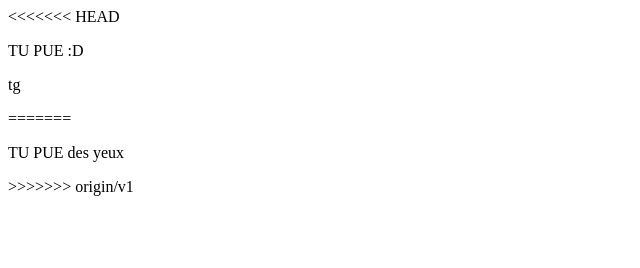
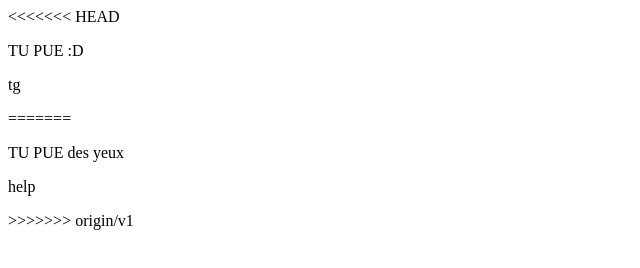
Before and after one commit to alys89/ProjetWeb, a plain HTML site: page new.html in a window 1280 px wide. Shown: the whole page, without its empty margins (0-640 px from the left). Drawn offline with Linux system fonts and the light colour scheme.

Commit message:
help
help

```diff
--- a/new.html
+++ b/new.html
@@ -11,6 +11,7 @@
     <p> tg </p>
 =======
 <p>TU PUE des yeux</p>
+    <p>help</p>
 >>>>>>> origin/v1
 
 </body>
```
